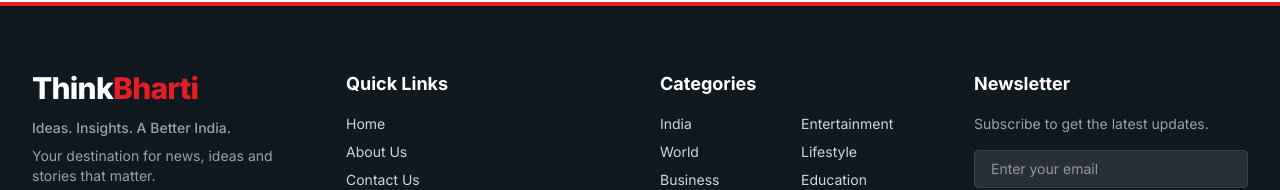
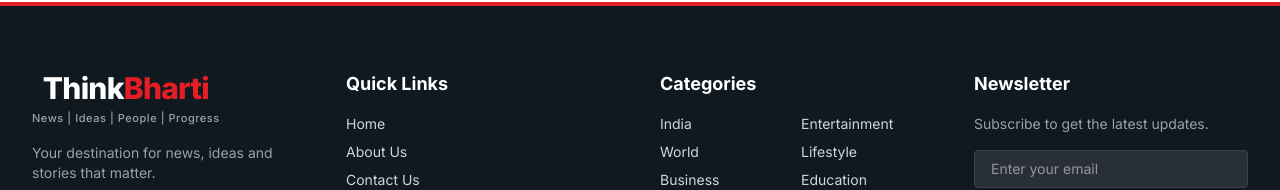
Before and after one commit to thinkbharti/thinkbharti.com, a Next.js app: page / in a window 1280 px wide. Shown: the part 2164-2354 px from the top of the page. Built offline with nearby package versions, Linux system fonts and the light colour scheme; no server answers; the database is empty.

Commit message:
Align tagline centered under logo in footer

```diff
--- a/src/components/layout/Footer.tsx
+++ b/src/components/layout/Footer.tsx
@@ -12,10 +12,14 @@ export default function Footer() {
 
           {/* Brand Info */}
           <div className="col-span-1 lg:col-span-1">
-            <Link href="/" className="inline-block text-3xl font-extrabold tracking-tight text-white mb-3">
-              Think<span className="text-[#E31E24]">Bharti</span>
-            </Link>
-            <p className="text-sm text-gray-400 mb-2 font-medium">Ideas. Insights. A Better India.</p>
+            <div className="inline-flex flex-col items-center mb-4">
+              <Link href="/" className="inline-block text-3xl font-extrabold tracking-tight text-white">
+                Think<span className="text-[#E31E24]">Bharti</span>
+              </Link>
+              <span className="text-gray-400 text-[11px] font-medium tracking-wider mt-1 text-center">
+                News | Ideas | People | Progress
+              </span>
+            </div>
             <p className="text-sm text-gray-400 mb-6 line-clamp-3">
               Your destination for news, ideas and stories that matter.
             </p>
```
